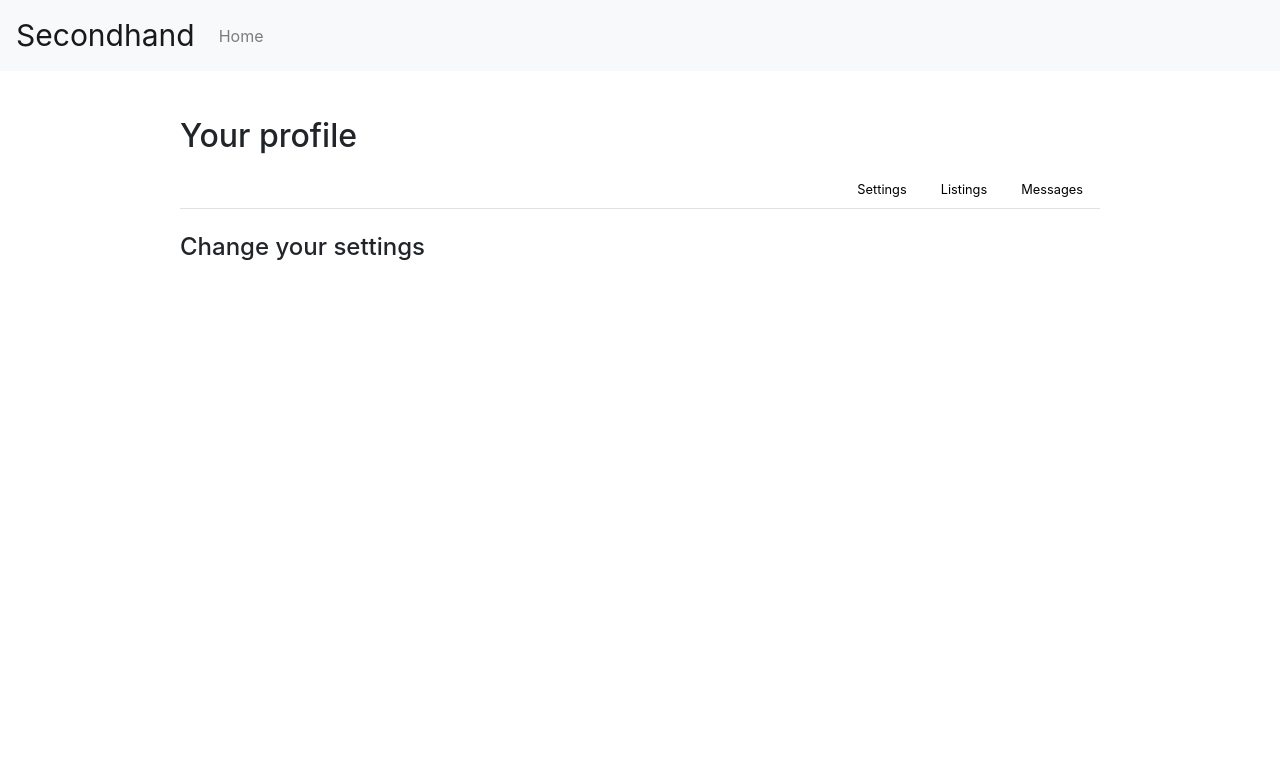
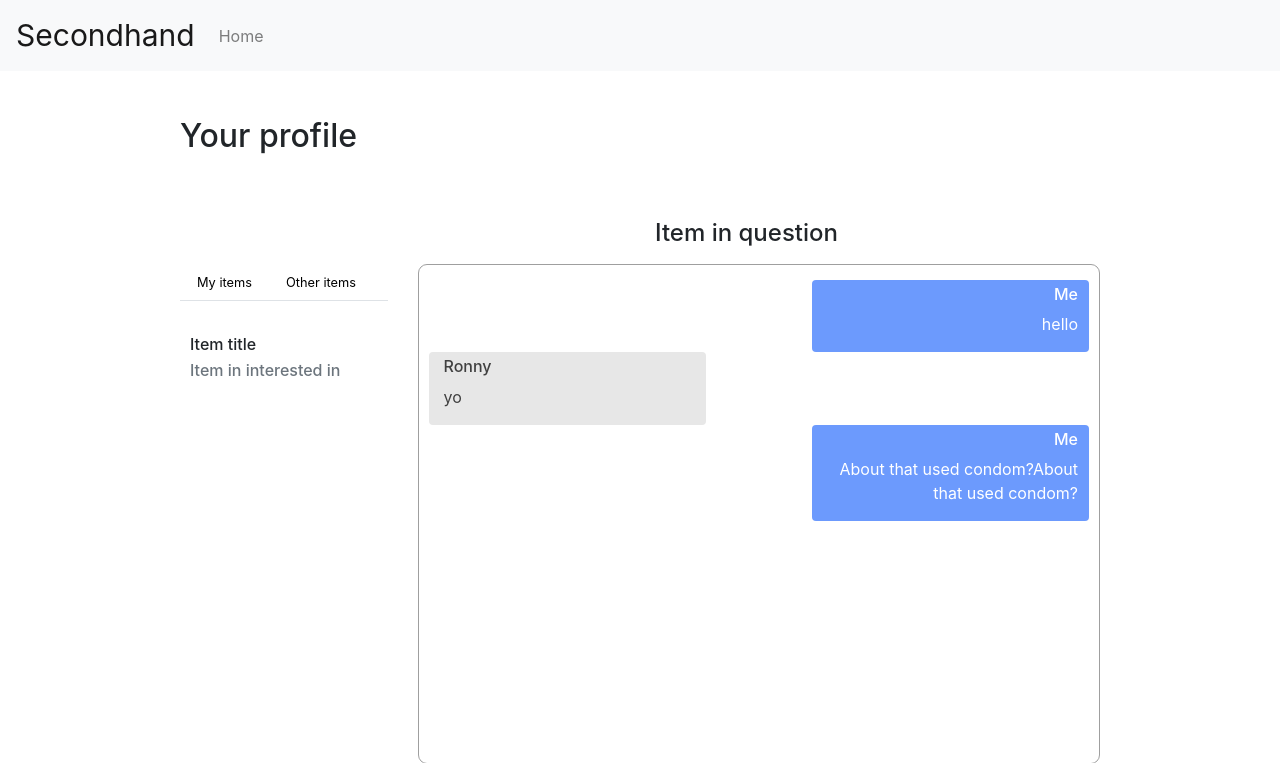
Before and after one commit to SondreBerntsen/assignment3, a PHP site: page /view/messagerino.php in a window 1280 px wide. Shown: the top 763 px of the page. Run offline with PHP 8.4, Linux system fonts and the light colour scheme; some libraries are stand-ins or nearby versions.

Commit message:
reworked message view

```diff
--- a/view/messagerino.php
+++ b/view/messagerino.php
@@ -15,20 +15,7 @@
           <div class="profileheader">
             <h2 class="mb-3 profileheading justify-content-left">Your profile</h2>
           </div>
-            <ul class="nav nav-tabs small justify-content-end" role="tablist">
-                <li class="nav-item"><a class="nav-link" data-toggle="tab" href="#settings" role="tab">Settings</a></li>
-                <li class="nav-item"><a class="nav-link" data-toggle="tab" href="#listings" role="tab">Listings</a></li>
-                <li class="nav-item"><a class="nav-link" data-toggle="tab" href="#messages" role="tab">Messages</a></li>
-            </ul>
             <div id="content" class="tab-content py-4">
-                <div class="tab-pane active" id="settings" role="tabpanel">
-                  <h4 class="mb-3">Change your settings</h2>
-                    <!--
-
-                    ROGNHILD COMING TRUE
-
-                    -->
-                </div>
                 <div class="tab-pane" id="listings" role="tabpanel">
                   <h4 class="mb-3">Listings</h2>
                     <div class="useritem rounded">
@@ -52,13 +39,12 @@
                       </div>
                     </div>
                 </div>
+							</div>
 
 								<!-- messages -->
 
-                <div class="tab-pane" id="messages" role="tabpanel">
 									<div class="row">
 										<div class="col">
-		                  <h4 class="mb-3">Messages</h2>
 										</div>
 										<div class="col">
 											<h4 class="mb-3">Item in question</h4>
@@ -66,14 +52,34 @@
 									</div>
 										<div class="row">
 
+											<!-- message titlecards -->
 											<div class="col-3">
-												<div class="card">
-													<div class="card-block">
-														<h6 class="card-title">Item title</h5>
-														<h6 class='card-subtitle mb-2 text-muted dateItem'>Sellers name</h6>
+												<ul class="nav nav-tabs small" role="tablist">
+														<li class="nav-item"><a class="nav-link" data-toggle="tab" href="#mymessages" role="tab">My items</a></li>
+														<li class="nav-item"><a class="nav-link" data-toggle="tab" href="#othermessages" role="tab">Other items</a></li>
+												</ul>
+												<div id="content" class="tab-content py-4">
+													<div class="tab-pane active" id="mymessages" role="tabpanel">
+														<div class="card">
+															<div class="card-block">
+																<h6 class="card-title">Item title</h5>
+																<h6 class='card-subtitle mb-2 text-muted dateItem'>Item in interested in</h6>
+															</div>
+														</div>
+													</div>
+
+													<div class="tab-pane" id="othermessages" role="tabpanel">
+														<div class="card">
+															<div class="card-block">
+																<h6 class="card-title">Item title</h5>
+																<h6 class='card-subtitle mb-2 text-muted dateItem'>Item im giving away</h6>
+															</div>
+														</div>
 													</div>
 												</div>
 											</div>
+
+											<!-- messagethreadcontainer -->
 											<div class="col">
 												<div class="messagecontainer">
 
@@ -94,8 +100,6 @@
 											</div>
 										</div>
                 </div>
-            </div>
-        </div>
     </div>
 </div>
 
```
